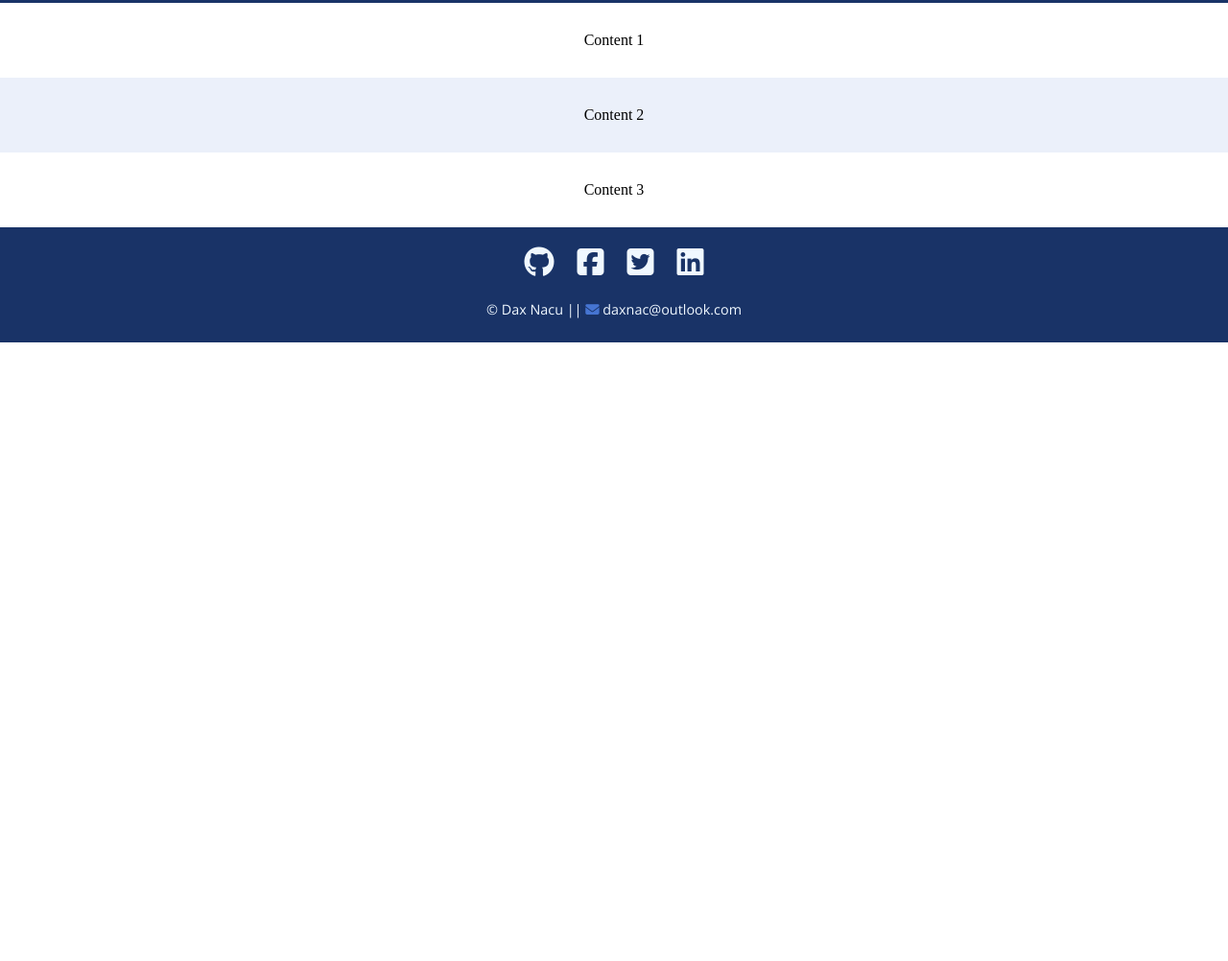
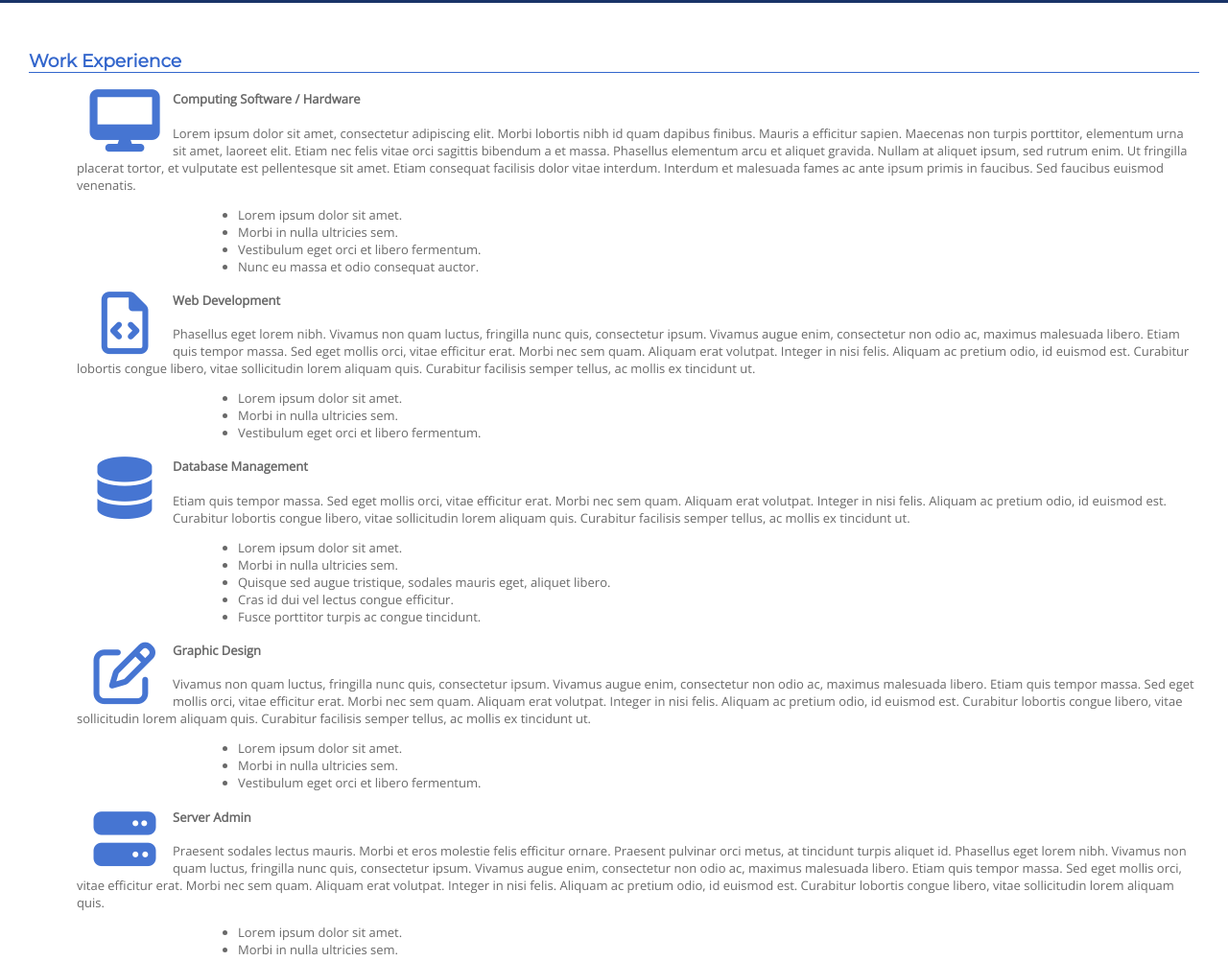
Before and after one commit to daxnac/week5, a plain HTML site: page experience.html in a window 1280 px wide. Shown: the part 187-1189 px from the top of the page at 96% size. Before the commit the page ends 800 px from the top, so only its background shows below. Drawn offline with nearby package versions, Linux system fonts and the light colour scheme.

Commit message:
Fix formatting

```diff
--- a/experience.html
+++ b/experience.html
@@ -7,8 +7,6 @@
     <link rel="stylesheet" type="text/css" href="styles/first-stylesheet.css">
     <link href="https://fonts.googleapis.com/css?family=Montserrat|Open+Sans|Poiret+One" rel="stylesheet">
     <script src="https://use.fontawesome.com/d42c9f5feb.js"></script>
-
-
   </head>
   <body>
     <nav>
@@ -19,7 +17,6 @@
         <li><a href="experience.html">Experience</a></li>
       </ul>
     </nav>
-    <main>
     <header class="headsub">
       <div class="fasub"><i class="fa fa-briefcase fa-5x" aria-hidden="true"></i></div>
       <div>
@@ -27,14 +24,60 @@
         <p>Lorem ipsum dolor sit amet, consectetur adipiscing elit. Ut dapibus.</p>
       </div>
     </header>
-     <article class="aboutbox">
-            Content 1
-        </article>
-        <article class="message">
-            Content 2
-        </article>
-        <article class="social">
-            Content 3
+    <article class="experience">
+      <h3>Work Experience</h3>
+      <section>
+        <span><i class="fa fa-desktop fa-5x" aria-hidden="true"></i></span>
+        <h4>Computing Software / Hardware</h4>
+        <p>Lorem ipsum dolor sit amet, consectetur adipiscing elit. Morbi lobortis nibh id quam dapibus finibus. Mauris a efficitur sapien. Maecenas non turpis porttitor, elementum urna sit amet, laoreet elit. Etiam nec felis vitae orci sagittis bibendum a et massa. Phasellus elementum arcu et aliquet gravida. Nullam at aliquet ipsum, sed rutrum enim. Ut fringilla placerat tortor, et vulputate est pellentesque sit amet. Etiam consequat facilisis dolor vitae interdum. Interdum et malesuada fames ac ante ipsum primis in faucibus. Sed faucibus euismod venenatis.</p>
+        <ul>
+          <li>Lorem ipsum dolor sit amet.</li>
+          <li>Morbi in nulla ultricies sem.</li>
+          <li>Vestibulum eget orci et libero fermentum.</li>
+          <li>Nunc eu massa et odio consequat auctor.</li>
+        </ul>
+      </section>
+      <section>
+        <span><i class="fa fa-file-code-o fa-5x" aria-hidden="true"></i></span>
+        <h4>Web Development</h4>
+        <p>Phasellus eget lorem nibh. Vivamus non quam luctus, fringilla nunc quis, consectetur ipsum. Vivamus augue enim, consectetur non odio ac, maximus malesuada libero. Etiam quis tempor massa. Sed eget mollis orci, vitae efficitur erat. Morbi nec sem quam. Aliquam erat volutpat. Integer in nisi felis. Aliquam ac pretium odio, id euismod est. Curabitur lobortis congue libero, vitae sollicitudin lorem aliquam quis. Curabitur facilisis semper tellus, ac mollis ex tincidunt ut.</p>
+        <ul>
+          <li>Lorem ipsum dolor sit amet.</li>
+          <li>Morbi in nulla ultricies sem.</li>
+          <li>Vestibulum eget orci et libero fermentum.</li>
+        </ul>
+      </section>
+      <section>
+        <span><i class="fa fa-database fa-5x" aria-hidden="true"></i></span>
+        <h4>Database Management</h4>
+        <p>Etiam quis tempor massa. Sed eget mollis orci, vitae efficitur erat. Morbi nec sem quam. Aliquam erat volutpat. Integer in nisi felis. Aliquam ac pretium odio, id euismod est. Curabitur lobortis congue libero, vitae sollicitudin lorem aliquam quis. Curabitur facilisis semper tellus, ac mollis ex tincidunt ut.</p>
+        <ul>
+          <li>Lorem ipsum dolor sit amet.</li>
+          <li>Morbi in nulla ultricies sem.</li>
+          <li>Quisque sed augue tristique, sodales mauris eget, aliquet libero.</li>
+          <li>Cras id dui vel lectus congue efficitur.</li>
+          <li>Fusce porttitor turpis ac congue tincidunt.</li>
+        </ul>
+      </section>
+      <section>
+        <span><i class="fa fa-pencil-square-o fa-5x" aria-hidden="true"></i></span>
+        <h4>Graphic Design</h4>
+        <p>Vivamus non quam luctus, fringilla nunc quis, consectetur ipsum. Vivamus augue enim, consectetur non odio ac, maximus malesuada libero. Etiam quis tempor massa. Sed eget mollis orci, vitae efficitur erat. Morbi nec sem quam. Aliquam erat volutpat. Integer in nisi felis. Aliquam ac pretium odio, id euismod est. Curabitur lobortis congue libero, vitae sollicitudin lorem aliquam quis. Curabitur facilisis semper tellus, ac mollis ex tincidunt ut.</p>
+        <ul>
+          <li>Lorem ipsum dolor sit amet.</li>
+          <li>Morbi in nulla ultricies sem.</li>
+          <li>Vestibulum eget orci et libero fermentum.</li>
+        </ul>
+      </section>
+      <section>
+        <span><i class="fa fa-server fa-5x" aria-hidden="true"></i></span>
+        <h4>Server Admin</h4>
+        <p>Praesent sodales lectus mauris. Morbi et eros molestie felis efficitur ornare. Praesent pulvinar orci metus, at tincidunt turpis aliquet id. Phasellus eget lorem nibh. Vivamus non quam luctus, fringilla nunc quis, consectetur ipsum. Vivamus augue enim, consectetur non odio ac, maximus malesuada libero. Etiam quis tempor massa. Sed eget mollis orci, vitae efficitur erat. Morbi nec sem quam. Aliquam erat volutpat. Integer in nisi felis. Aliquam ac pretium odio, id euismod est. Curabitur lobortis congue libero, vitae sollicitudin lorem aliquam quis.</p>
+        <ul>
+          <li>Lorem ipsum dolor sit amet.</li>
+          <li>Morbi in nulla ultricies sem.</li>
+        </ul>
+      </section>
     </article>
     <footer class="footersub">
     <a href="https://github.com/daxnac" target="_blank" title="GitHub"><i class="fa fa-github fa-2x" aria-hidden="true"></i></a>
@@ -43,6 +86,5 @@
     <a href="https://www.linkedin.com/in/andro-nacu/" target="_blank" title="LinkedIn"><i class="fa fa-linkedin-square fa-2x" aria-hidden="true"></i></a>
     <p>&copy; Dax Nacu || <a href="mailto:daxnac@outlook.com"><i class="fa fa-envelope" aria-hidden="true">&nbsp;</i>daxnac@outlook.com</a></p>
     </footer>
-    </main>
   </body>
 </html>
--- a/styles/first-stylesheet.css
+++ b/styles/first-stylesheet.css
@@ -140,7 +140,7 @@ section li {
     color: dimgray;
 }
 
-article h3{
+article h3 {
     color: rgb(51, 102, 204);
 }
 
@@ -154,18 +154,39 @@ article h3{
 .interest {
     text-align: left;
 }
+
 .interest h3 {
     border-bottom: 1px solid;
 }
 
 .family {
-    text-align:left;
-    font
+    text-align: left;
 }
+
 .family h3 {
     border-bottom: 1px solid;
 }
+
+.experience {
+    text-align: left;
+}
+
+.experience h3 {
+    border-bottom: 1px solid;
+}
+
+.experience span {
+    float:left;
+    text-align: center;
+    width: 100px
+}
+
+.experience ul {
+    margin-left: 8rem;
+}
+
 article .fa-users {
+    float: left;
     margin: 0px 20px;
     color: darkkhaki;
 }
@@ -174,6 +195,12 @@ article .fa-gamepad {
     float: left;
     margin: 0px 20px;
     color: darkmagenta;
+}
+
+article .fa-globe {
+    float: left;
+    margin: 0px 20px;
+    color: green;
 }
 
 article .fa-camera-retro {
@@ -200,12 +227,6 @@ article .fa-linkedin-square {
 article .fa-twitter-square {
     color: rgb(0, 204, 204);
     padding: 15px;
-}
-
-i {
-    display: block;
-    margin-left: auto;
-    margin-right: auto;
 }
 
 .fa {
@@ -254,4 +275,4 @@ footer a {
 footer p {
     font-size: 0.9em;
     color: aliceblue;
-  }
+}
```
Also changed, not shown: about.html (+7 -4 lines), education.html (+0 -6 lines). Lines whose indentation alone changed are shown as unchanged.
